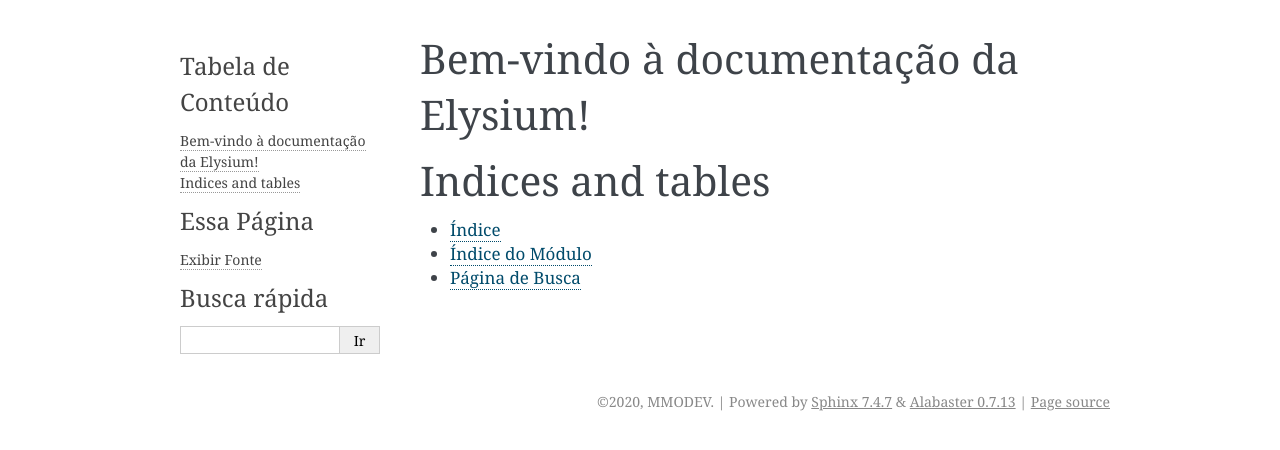
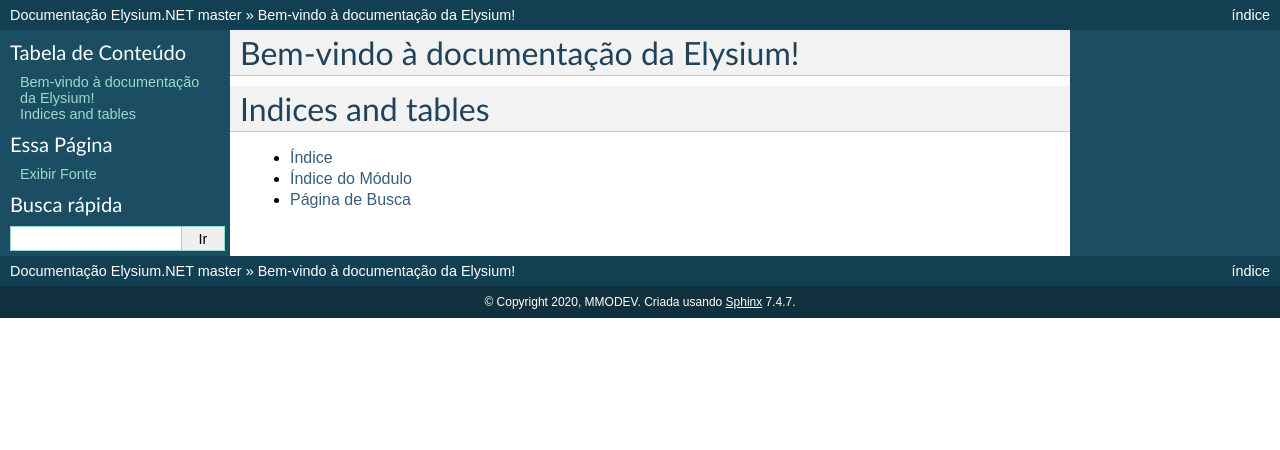
Before and after one commit to raijenki/elysium, a Sphinx documentation site: the page built from docs/index.rst, in a window 1280 px wide. Shown: the top 450 px of the page. Built offline with Sphinx 7.4.7, drawn with Linux system fonts in a browser that asks for light colours.

Commit message:
Update conf.py

```diff
--- a/docs/conf.py
+++ b/docs/conf.py
@@ -17,7 +17,7 @@
 
 # -- Project information -----------------------------------------------------
 
-project = 'Elysium Docs'
+project = 'Elysium.NET'
 copyright = '2020, MMODEV'
 author = 'MMODEV'
 
@@ -54,7 +54,7 @@
 # The theme to use for HTML and HTML Help pages.  See the documentation for
 # a list of builtin themes.
 #
-html_theme = 'alabaster'
+html_theme = 'default'
 
 # Add any paths that contain custom static files (such as style sheets) here,
 # relative to this directory. They are copied after the builtin static files,
```
